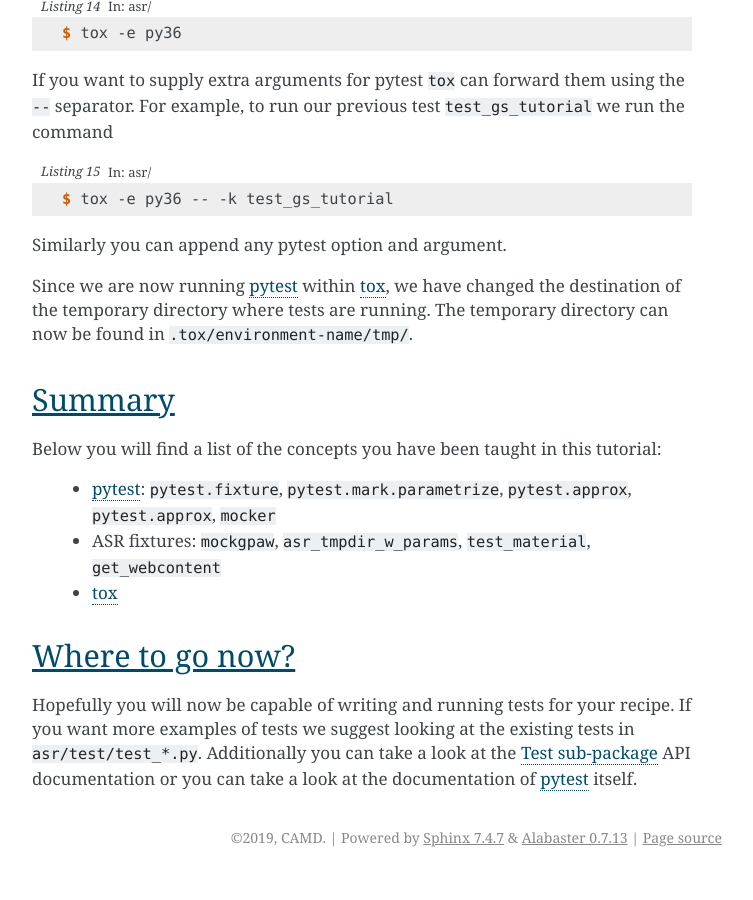
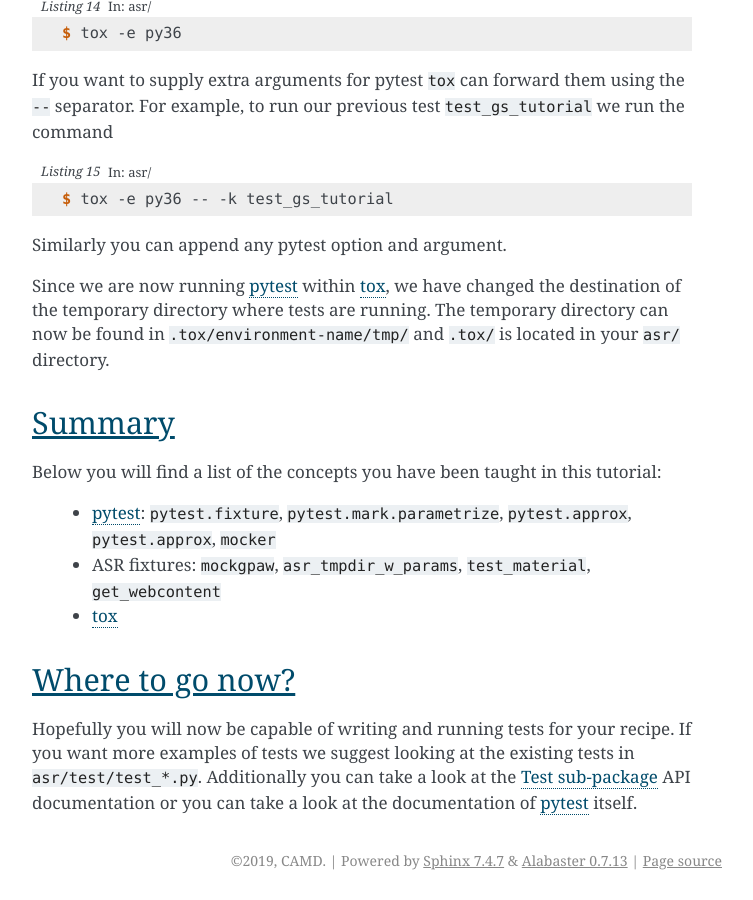
Before and after one commit to dijasila/Atomic-Simulation-Recipees, a Sphinx documentation site: the page built from docs/src/tutorials/intro-to-testing.rst, in a window 1280 px wide and 900 px high, scrolled down 8286 px. Shown: the whole window, without its empty margins (388-1141 px from the left). Built offline with Sphinx 7.4.7, drawn with Linux system fonts in a browser that asks for light colours; before the commit the page ends 9163 px from its top, so only the background shows below that.

Commit message:
Some finishing touches on the testing tutorial

```diff
--- a/docs/src/tutorials/intro-to-testing.rst
+++ b/docs/src/tutorials/intro-to-testing.rst
@@ -438,8 +438,8 @@ Similarly you can append any pytest option and argument.
 
 Since we are now running pytest_ within tox_, we have changed the
 destination of the temporary directory where tests are running. The
-temporary directory can now be found in
-``.tox/environment-name/tmp/``.
+temporary directory can now be found in ``.tox/environment-name/tmp/``
+and ``.tox/`` is located in your ``asr/`` directory.
 
 Summary
 =======
```
